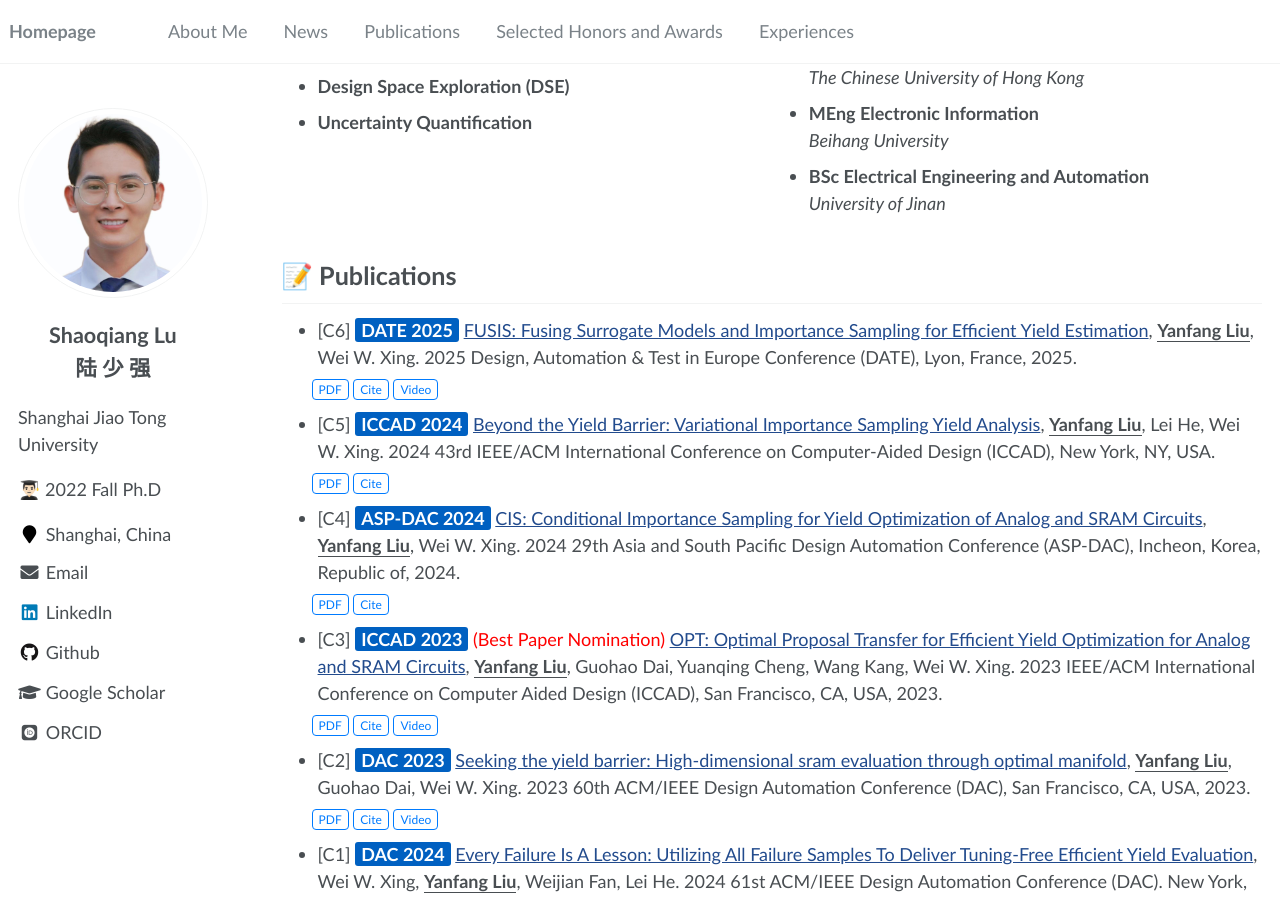
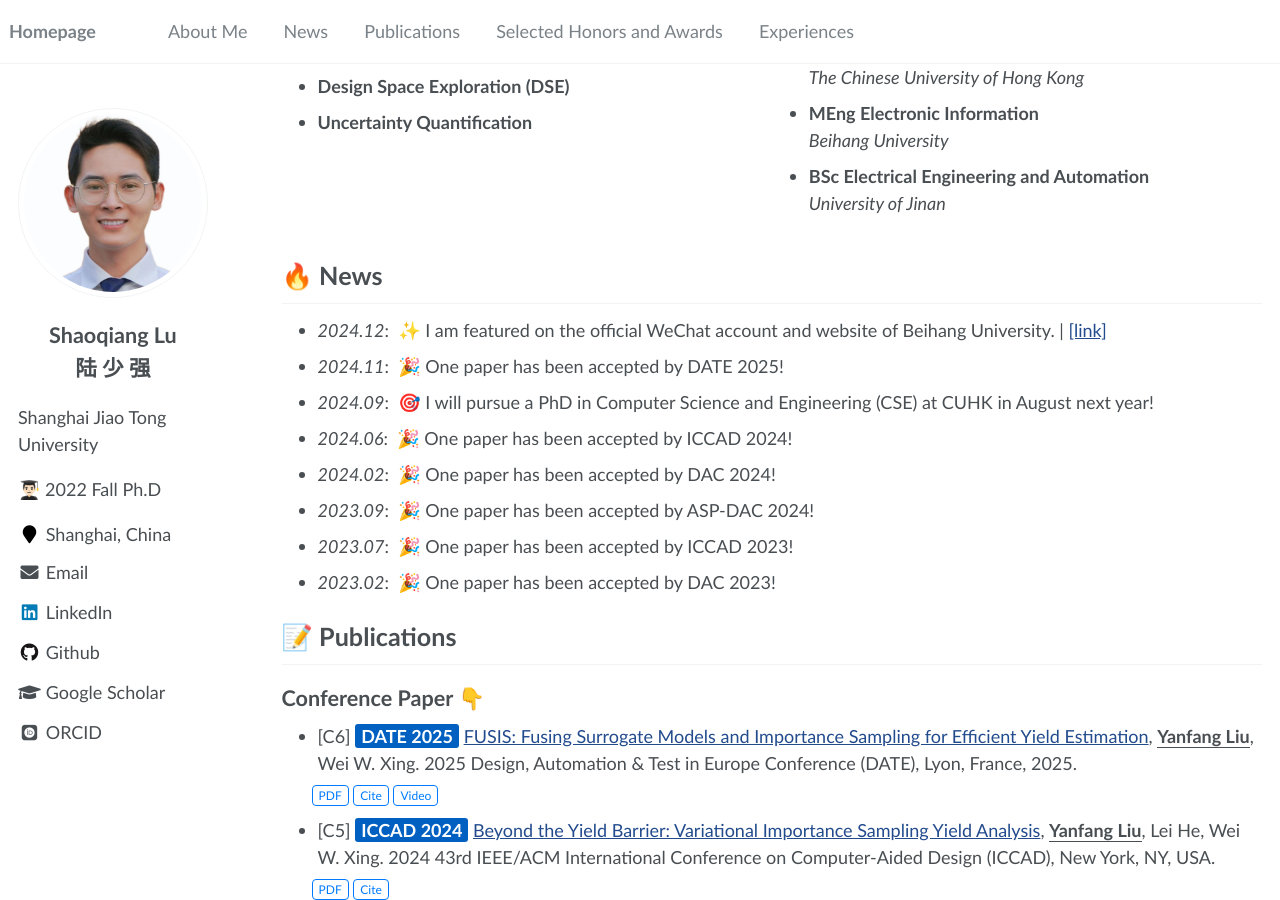
Before and after one commit to ShaoqiangLu/ShaoqangLu.github.io, a Jekyll site: the page built from _pages/about.md, in a window 1280 px wide and 900 px high, scrolled down 351 px. Built offline with Jekyll 4.4.1, drawn with Linux system fonts in a browser that asks for light colours; some web fonts are replaced.

Commit message:
Update about.md

```diff
--- a/_pages/about.md
+++ b/_pages/about.md
@@ -16,6 +16,7 @@ redirect_from:
 {% assign url = gsDataBaseUrl | append: "google-scholar-stats/gs_data_shieldsio.json" %}
 
 <span class='anchor' id='about-me'></span>
+
 # ✨ About me
 
 I am currently a Ph.D. candidate in Computer Science and Engineering at [The Chinese University of Hong Kong (CUHK)](https://www.cuhk.edu.hk/), starting Fall 2025, under the supervision of [Prof. Tsung-Yi Ho](https://tsungyiho.github.io/), with additional guidance from [Prof. Bei Yu](https://www.cse.cuhk.edu.hk/~byu/).
@@ -67,96 +68,6 @@ Prior to joining CUHK, I obtained my M.S. degree in Integrated Circuit Science a
 
 
 
-
-
-
-
-
-<!--
-<span class='anchor' id='about-me'></span>
-# 😄 About Me
-
-I have been a Ph.D. candidate at the School of Integrated Circuits, [Shanghai Jiao Tong University (SJTU)](https://www.sjtu.edu.cn/), since September 2022, under the supervision of [Prof. Lei He](https://scholar.google.com/citations?user=n_N-PJkAAAAJ&hl=en). I am also a research intern at the [Eastern Institute of Technology (EIT), Ningbo](https://www.eitech.edu.cn/). Prior to that, I obtained my M.S. degree from [Xidian University](https://www.xidian.edu.cn/), supervised by [Prof. Kang Li](https://faculty.xidian.edu.cn/LK4/zh_CN/index/348597/list/index.htm).
-
-<div style="margin-top: 10px;">
-  <a href="https://github.com/ShaoqiangLu"
-     target="_blank"
-     style="background-color: #333333; color: white; padding: 5px 10px; border-radius: 4px; font-size: 14px; text-decoration: none; display: inline-block;">
-    📄 Download CV
-  </a>
-</div>
-
-
-## Interests
-- **Artificial Intelligence**
-- **Electronic Design Automation**
-- **Rare Event Analysis**
-
-## Education
-- **PhD Computer Science and Engineering**
-  *Stanford University*
-- **MEng Electronic Information**
-  *Beihang University*
-- **BSc Artificial Intelligence**
-  *University of Jinan*
-
-  <div style="display: flex; justify-content: space-between; margin-top: 20px;">
-
-  <div style="flex: 1; margin-right: 1px;">
-    <h2>🔮 Research Interests</h2>
-    <ul>
-      <li><strong>Electronic Design Automation (EDA)</strong></li>
-      <li><strong>Design Space Exploration (DSE)</strong></li>
-      <li><strong>Uncertainty Quantification</strong></li>
-    </ul>
-  </div>
-
-  <div style="flex: 1; margin-left: 1px;">
-    <h2>🎓 Education</h2>
-    <ul>
-      <li><strong>PhD Computer Science and Engineering</strong><br><em>The Chinese University of Hong Kong</em></li>
-      <li><strong>MEng Electronic Information</strong><br><em>Beihang University</em></li>
-      <li><strong>BSc Electrical Engineering and Automation</strong><br><em>University of Jinan</em></li>
-    </ul>
-  </div>
-
-</div>
--->
-
-
-<!--
-<div style="display: flex; justify-content: space-between; margin-top: 20px;">
-  <div style="flex: 1; margin-right: 1px;">
-    <h2>🎯 Research Interests</h2>
-    <ul>
-      <li>Digital IC Design for AI Chips</li>
-      <li>Hardware/Software Co-Optimization</li>
-      <li>AI Compiler Development</li>
-      <li>FPGA-Based Accelerator</li>
-    </ul>
-  </div>
-
-  <div style="flex: 1; margin-left: 1px;">
-    <h2>🎓 Education</h2>
-    <ul>
-      <li>
-        <strong>Shanghai Jiao Tong University</strong> (2022.09 – 2026.06)<br>
-        <em>Ph.D. in Integrated Circuits Engineering</em>
-      </li>
-      <li>
-        <strong>Xidian University</strong> (2019.09 – 2022.06)<br>
-        <em>Master’s in Integrated Circuit Design</em>
-      </li>
-      <li>
-        <strong>Xidian University</strong> (2015.09 – 2019.06)<br>
-        <em>Bachelor’s in Integrated Circuit Design and Systems</em>
-      </li>
-    </ul>
-  </div>
-</div>
--->
-
-<!--
 # 🔥 News
 - *2024.12*: &nbsp;✨ I am featured on the official WeChat account and website of Beihang University. \| [\[link\]](https://mp.weixin.qq.com/s/4kUMKpGHEHNJaZBFygPZHg?poc_token=HGIgYGejn2QyL_yhaQsKoPnvQ8MGGd5rElbb86UB)
 - *2024.11*: &nbsp;🎉 One paper has been accepted by DATE 2025!
@@ -166,9 +77,11 @@ I have been a Ph.D. candidate at the School of Integrated Circuits, [Shanghai Ji
 - *2023.09*: &nbsp;🎉 One paper has been accepted by ASP-DAC 2024!
 - *2023.07*: &nbsp;🎉 One paper has been accepted by ICCAD 2023!
 - *2023.02*: &nbsp;🎉 One paper has been accepted by DAC 2023!
--->
+
 
 # 📝 Publications
+
+## Conference Paper 👇
 
 <!-- <div class='paper-box'><div class='paper-box-image'><div><div class="badge">CVPR 2016</div><img src='images/500x300.png' alt="sym" width="100%"></div></div>
 <div class='paper-box-text' markdown="1">
```
